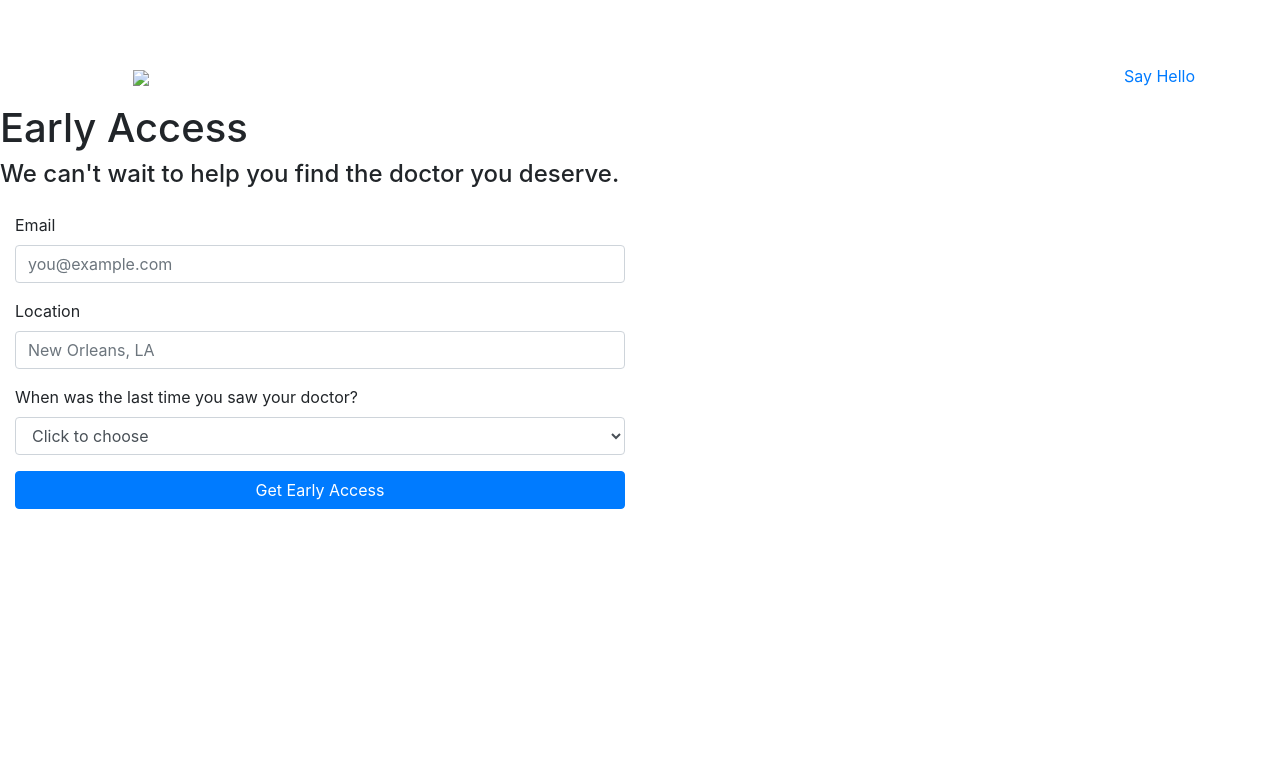
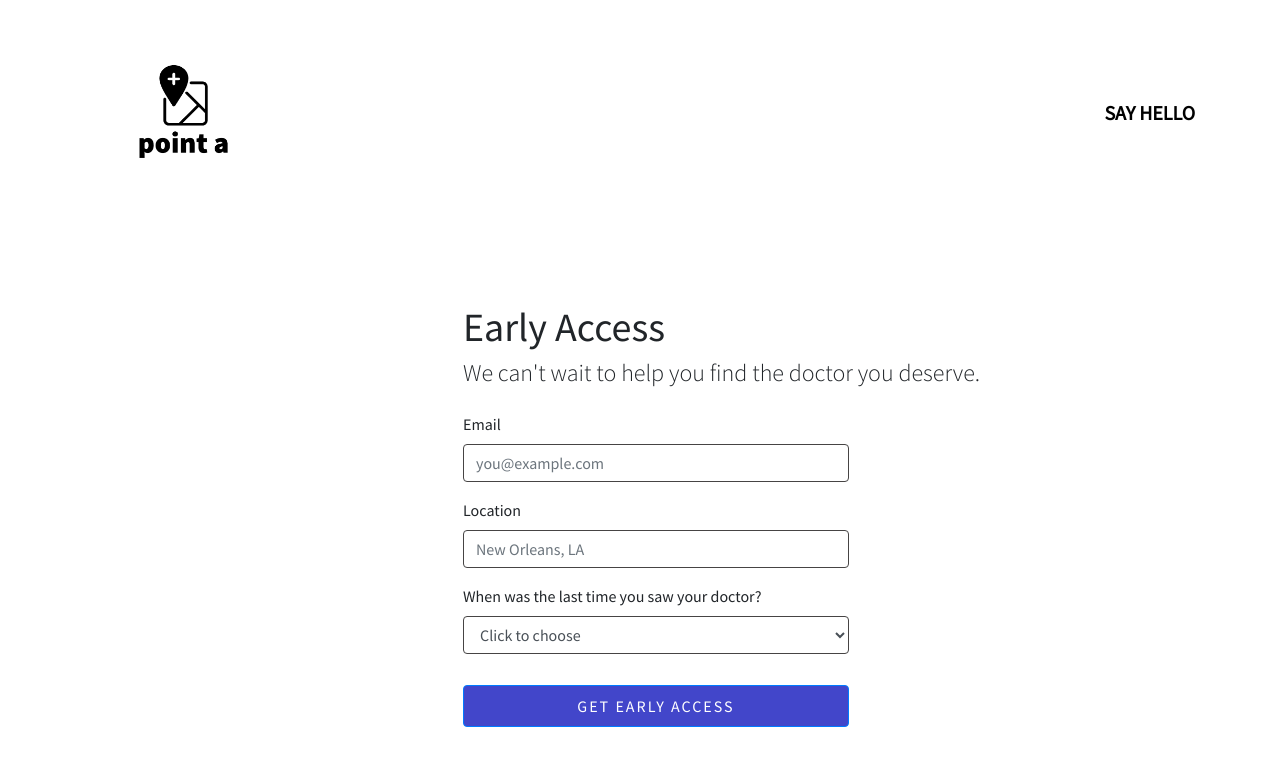
Before and after one commit to hlouie94/pointa-landing-page-final, a plain HTML site: page contact/contact.html in a window 1280 px wide. Drawn offline with nearby package versions, Linux system fonts and the light colour scheme; the site is published under a folder, as on GitHub Pages, so addresses that start at the root find nothing.

Commit message:
Update contact.html

```diff
--- a/contact/contact.html
+++ b/contact/contact.html
@@ -8,15 +8,15 @@
     <!-- Bootstrap CSS -->
     <link rel="stylesheet" href="https://cdn.jsdelivr.net/npm/bootstrap@4.5.3/dist/css/bootstrap.min.css" integrity="sha384-TX8t27EcRE3e/ihU7zmQxVncDAy5uIKz4rEkgIXeMed4M0jlfIDPvg6uqKI2xXr2" crossorigin="anonymous">
     <link rel="stylesheet" href="https://cdnjs.cloudflare.com/ajax/libs/font-awesome/4.7.0/css/font-awesome.min.css">
-    <link rel="stylesheet" href="/css/styles.css">
+    <link rel="stylesheet" href="../css/styles.css">
     <title>Home</title>
   </head>
 
   <body>
     <nav class="navbar navbar-expand-lg navbar-light mt-4 mt-md-5">
       <div class="container">
-        <a class="navbar-brand ml-sm-5 ml-3" href="/index.html">
-          <img src="/img/point a logo black.png" width="100px">
+        <a class="navbar-brand ml-sm-5 ml-3" href="../index.html">
+          <img src="../img/point a logo black.png" width="100px">
         </a>
         <!-- <button class="navbar-toggler" type="button" data-toggle="collapse" data-target="#navbarSupportedContent" aria-controls="navbarSupportedContent" aria-expanded="false" aria-label="Toggle navigation">
           <span class="navbar-toggler-icon"></span>
```
